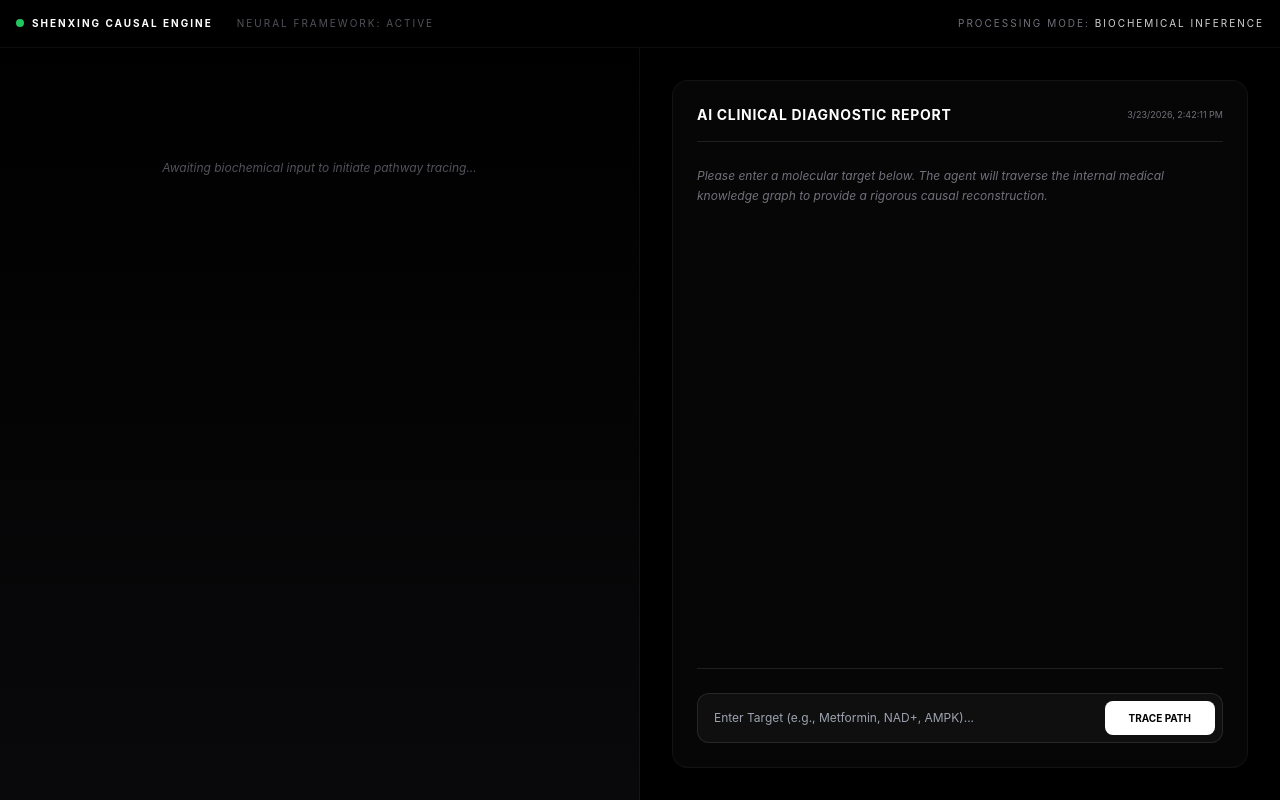
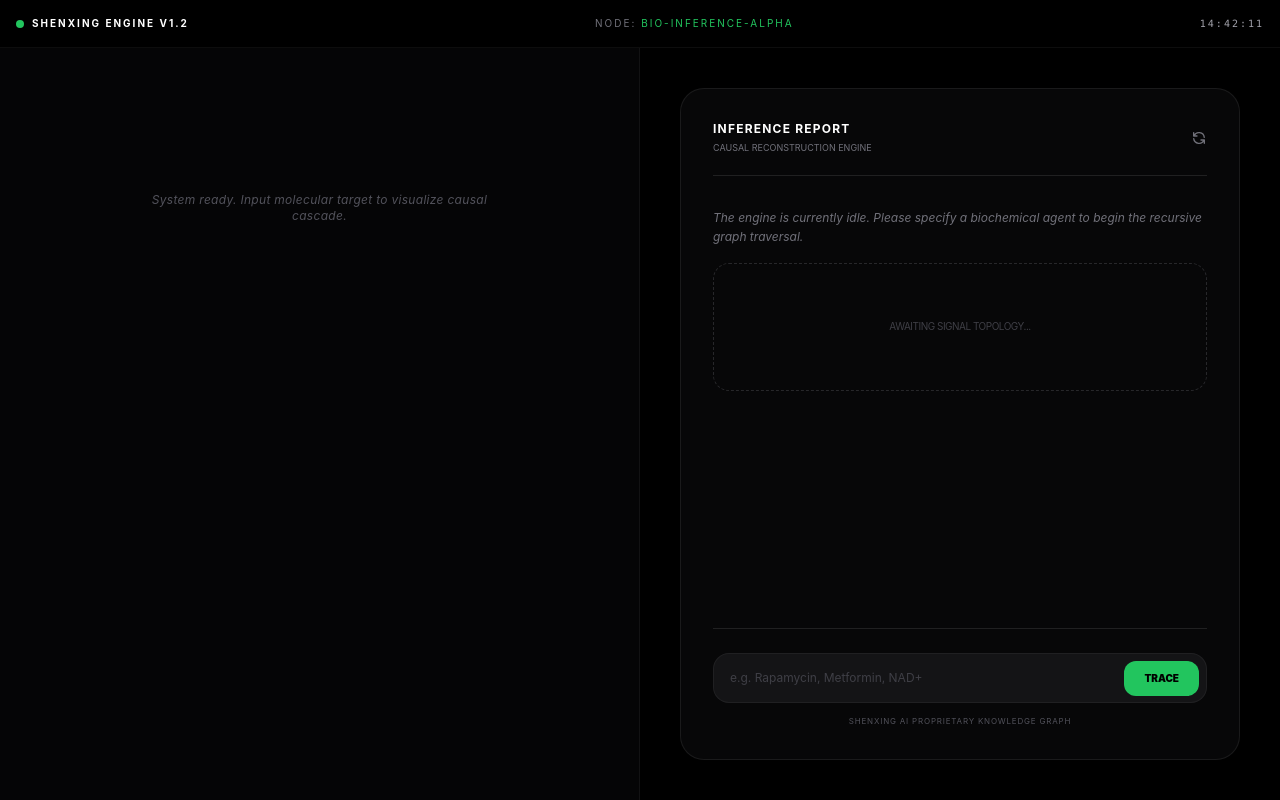
Before and after one commit to guohuilinxu/immortality-ai, a plain HTML site: page index.html in a window 1280 px wide. Drawn offline with nearby package versions, Linux system fonts and the light colour scheme.

Commit message:
Update index.html

```diff
--- a/index.html
+++ b/index.html
@@ -6,159 +6,194 @@
     <title>Shenxing AI | Causal Inference Lab</title>
     <script src="https://cdn.tailwindcss.com"></script>
     <style>
-        body { background-color: #020202; color: #d1d5db; font-family: 'Inter', system-ui, sans-serif; }
-        .pathway-node { border: 1px solid #3f3f46; background: rgba(24, 24, 27, 0.8); transition: all 0.3s ease; }
-        .pathway-node.active { border-color: #10b981; box-shadow: 0 0 15px rgba(16, 185, 129, 0.2); transform: scale(1.02); }
-        .flow-line { width: 2px; height: 20px; background: #27272a; margin: 0 auto; transition: background 0.5s; }
-        .flow-line.active { background: #10b981; }
-        .medical-glass { background: rgba(9, 9, 11, 0.7); backdrop-filter: blur(12px); border: 1px solid rgba(255, 255, 255, 0.05); }
+        body { background-color: #020202; color: #d1d5db; font-family: 'Inter', system-ui, sans-serif; scroll-behavior: smooth; }
+
+        /* 路径节点动画 */
+        .pathway-node { border: 1px solid #3f3f46; background: rgba(24, 24, 27, 0.8); transition: all 0.4s ease; opacity: 0; transform: translateY(10px); }
+        .pathway-node.active { opacity: 1; border-color: #10b981; box-shadow: 0 0 20px rgba(16, 185, 129, 0.15); transform: translateY(0); }
+
+        /* 动态生长线条 */
+        .flow-line { width: 2px; height: 0; background: linear-gradient(to bottom, #10b981, #065f46); margin: 0 auto; transition: height 0.6s cubic-bezier(0.4, 0, 0.2, 1); opacity: 0; }
+        .flow-line.active { height: 24px; opacity: 1; }
+
+        .medical-glass { background: rgba(9, 9, 11, 0.8); backdrop-filter: blur(20px); border: 1px solid rgba(255, 255, 255, 0.08); }
+
         @keyframes pulse-green { 0% { opacity: 0.4; } 50% { opacity: 1; } 100% { opacity: 0.4; } }
         .status-dot { width: 8px; height: 8px; border-radius: 50%; display: inline-block; animation: pulse-green 2s infinite; }
+
+        /* 输入框聚焦特效 */
+        #target-input:focus { box-shadow: 0 0 0 2px rgba(16, 185, 129, 0.2); border-color: rgba(16, 185, 129, 0.5); }
+
+        /* 隐藏滚动条但保留功能 */
+        .no-scrollbar::-webkit-scrollbar { display: none; }
+        .no-scrollbar { -ms-overflow-style: none; scrollbar-width: none; }
     </style>
 </head>
 <body class="h-screen flex flex-col overflow-hidden">
 
-    <header class="p-4 bg-black/80 border-b border-white/5 flex justify-between items-center text-[10px] uppercase tracking-[0.2em]">
-        <div class="flex items-center gap-6">
-            <span class="text-white font-bold"><span class="status-dot bg-green-500 mr-2"></span>SHENXING CAUSAL ENGINE</span>
-            <span class="text-zinc-600 hidden md:inline">Neural Framework: Active</span>
+    <header class="p-4 bg-black border-b border-white/5 flex justify-between items-center text-[9px] md:text-[10px] uppercase tracking-[0.2em] z-50">
+        <div class="flex items-center gap-4">
+            <span class="text-white font-bold flex items-center"><span class="status-dot bg-green-500 mr-2"></span>SHENXING ENGINE v1.2</span>
         </div>
-        <div class="text-zinc-500">Processing Mode: <span class="text-zinc-300">Biochemical Inference</span></div>
+        <div class="hidden sm:block text-zinc-500">Node: <span class="text-green-500">Bio-Inference-Alpha</span></div>
+        <div id="timestamp" class="text-zinc-400 font-mono"></div>
     </header>
 
-    <main class="flex-1 flex overflow-hidden">
-        <section class="w-full md:w-1/2 flex flex-col p-8 border-r border-white/5 overflow-y-auto bg-gradient-to-b from-black to-zinc-950">
-            <div id="pathway-container" class="flex flex-col gap-0 max-w-md mx-auto w-full">
-                <div class="text-center py-20 text-zinc-600 text-xs italic">
-                    Awaiting biochemical input to initiate pathway tracing...
+    <main class="flex-1 flex flex-col md:flex-row overflow-hidden">
+
+        <section id="viz-section" class="w-full md:w-1/2 flex flex-col p-6 md:p-12 border-b md:border-b-0 md:border-r border-white/5 overflow-y-auto no-scrollbar bg-zinc-950/50">
+            <div id="pathway-container" class="flex flex-col gap-0 max-w-sm mx-auto w-full">
+                <div class="text-center py-24 text-zinc-600 text-xs italic tracking-wide">
+                    System ready. Input molecular target to visualize causal cascade.
                 </div>
             </div>
         </section>
 
-        <section class="hidden md:flex w-1/2 flex-col p-8 bg-black">
-            <div class="flex flex-col h-full medical-glass rounded-2xl p-6 overflow-hidden">
-                <div class="flex justify-between items-center mb-6 border-b border-white/10 pb-4">
-                    <h2 class="text-sm font-bold text-white uppercase tracking-wider">AI Clinical Diagnostic Report</h2>
-                    <span id="timestamp" class="text-[9px] text-zinc-500"></span>
+        <section id="report-section" class="w-full md:w-1/2 flex flex-col p-6 md:p-10 bg-black overflow-y-auto">
+            <div class="flex flex-col h-full medical-glass rounded-3xl p-6 md:p-8 flex-1">
+                <div class="flex justify-between items-center mb-8 border-b border-white/10 pb-5">
+                    <div>
+                        <h2 class="text-xs font-bold text-white uppercase tracking-widest">Inference Report</h2>
+                        <p class="text-[9px] text-zinc-500 mt-1 uppercase">Causal Reconstruction Engine</p>
+                    </div>
+                    <button onclick="location.reload()" class="text-zinc-500 hover:text-white transition-colors">
+                        <svg xmlns="http://www.w3.org/2000/svg" class="h-4 w-4" fill="none" viewBox="0 0 24 24" stroke="currentColor">
+                            <path stroke-linecap="round" stroke-linejoin="round" stroke-width="2" d="M4 4v5h.582m15.356 2A8.001 8.001 0 004.582 9m0 0H9m11 11v-5h-.581m0 0a8.003 8.003 0 01-15.357-2m15.357 2H15" />
+                        </svg>
+                    </button>
                 </div>
 
-                <div id="report-content" class="flex-1 overflow-y-auto space-y-6 pr-2">
-                    <p class="text-xs text-zinc-500 italic leading-relaxed">
-                        Please enter a molecular target below. The agent will traverse the internal medical knowledge graph to provide a rigorous causal reconstruction.
-                    </p>
+                <div id="report-content" class="flex-1 space-y-8">
+                    <div class="space-y-4">
+                        <p class="text-xs text-zinc-500 leading-relaxed italic">
+                            The engine is currently idle. Please specify a biochemical agent to begin the recursive graph traversal.
+                        </p>
+                        <div class="border border-dashed border-zinc-800 rounded-2xl h-32 flex items-center justify-center text-[10px] text-zinc-700 uppercase tracking-tighter">
+                            Awaiting Signal Topology...
+                        </div>
+                    </div>
                 </div>
 
-                <div class="mt-6 pt-6 border-t border-white/10">
-                    <div class="relative group">
-                        <input id="target-input" type="text" placeholder="Enter Target (e.g., Metformin, NAD+, AMPK)..."
-                               class="w-full bg-zinc-900/50 border border-white/10 p-4 rounded-xl text-xs text-white outline-none focus:border-green-500/50 transition-all">
-                        <button onclick="tracePathway()" class="absolute right-2 top-2 bottom-2 bg-white text-black font-bold px-6 rounded-lg text-[10px] uppercase hover:bg-green-400 transition-colors">
-                            Trace Path
+                <div class="mt-8 pt-6 border-t border-white/10">
+                    <div class="relative flex items-center">
+                        <input id="target-input" type="text"
+                               placeholder="e.g. Rapamycin, Metformin, NAD+"
+                               class="w-full bg-zinc-900/80 border border-white/5 p-4 pr-32 rounded-2xl text-xs text-white outline-none transition-all placeholder:text-zinc-700">
+                        <button onclick="tracePathway()"
+                                class="absolute right-2 bg-green-500 hover:bg-green-400 text-black font-black px-5 py-2.5 rounded-xl text-[10px] uppercase transition-all active:scale-95">
+                            Trace
                         </button>
                     </div>
+                    <p class="text-[8px] text-zinc-600 mt-3 text-center uppercase tracking-widest">Shenxing AI Proprietary Knowledge Graph</p>
                 </div>
             </div>
         </section>
     </main>
 
     <script>
-        // Core: Biochemical Causal Data
         const causalKnowledge = {
             "Metformin": {
-                name: "Metformin (AMPK Activation Pathway)",
+                name: "Metformin (AMPK Pathway)",
                 steps: [
-                    { level: "Receptor Level", detail: "Inhibition of Mitochondrial Complex I" },
-                    { level: "Signal Cascade", detail: "Increase in AMP/ATP ratio; Allosteric activation of AMPK" },
-                    { level: "Transcriptional Control", detail: "Downregulation of mTORC1; Activation of PGC-1α" },
-                    { level: "Phenotypic Outcome", detail: "Enhanced insulin sensitivity and mitochondrial biogenesis" }
+                    { level: "Phase I: Target", detail: "Inhibition of Mitochondrial Complex I" },
+                    { level: "Phase II: Signaling", detail: "Elevated AMP/ATP ratio; AMPK phosphorylation" },
+                    { level: "Phase III: Regulation", detail: "Inhibition of Gluconeogenesis & mTORC1" },
+                    { level: "Outcome", detail: "Improved Metabolic Flux & Cellular Longevity" }
                 ],
-                summary: "Metformin operates by simulating a caloric restriction state, forcing cells into repair mode rather than proliferation. It remains one of the most clinically validated pathways for longevity intervention."
+                summary: "Metformin acts as a metabolic sensitizer. By temporarily restricting energy production, it triggers a survival response that enhances insulin sensitivity."
             },
-            "NAD+": {
-                name: "NAD+ Homeostasis (Sirtuin Pathway)",
+            "Rapamycin": {
+                name: "Rapamycin (mTOR Pathway)",
                 steps: [
-                    { level: "Receptor Level", detail: "Internalization via CD38 or SLC12A8 transporters" },
-                    { level: "Signal Cascade", detail: "Functioning as an essential co-substrate for Sirtuin enzymes" },
-                    { level: "Transcriptional Control", detail: "Deacetylation of FOXO3a; Initiation of anti-stress gene expression" },
-                    { level: "Phenotypic Outcome", detail: "DNA damage repair and maintenance of epigenetic clock stability" }
+                    { level: "Phase I: Target", detail: "FKBP12-Rapamycin Complex Formation" },
+                    { level: "Phase II: Signaling", detail: "Allosteric inhibition of mTORC1" },
+                    { level: "Phase III: Regulation", detail: "De-repression of Autophagy Genes (ULK1)" },
+                    { level: "Outcome", detail: "Systemic Proteostasis & Cellular Rejuvenation" }
                 ],
-                summary: "The depletion of NAD+ is a hallmark of systemic aging. Maintaining its levels through precursor supplementation essentially provides fuel for the DNA repair engine."
-            },
-            "AMPK": {
-                name: "AMPK (Metabolic Master Switch)",
-                steps: [
-                    { level: "Receptor Level", detail: "Sensing of cellular energy charge (AMP/ATP ratio)" },
-                    { level: "Signal Cascade", detail: "Phosphorylation of TSC2 and RAPTOR complexes" },
-                    { level: "Transcriptional Control", detail: "Upregulation of autophagy-related genes (ULK1)" },
-                    { level: "Phenotypic Outcome", detail: "Systemic metabolic reprogramming and cellular waste clearance" }
-                ],
-                summary: "AMPK acts as the central metabolic controller. Its activation triggers a transition from energy-consuming biosynthetic processes to energy-conserving catabolic pathways."
+                summary: "Rapamycin is the gold standard for pharmacological lifespan extension. It shifts the cell from a 'growth' state to a 'maintenance' state."
             }
         };
 
+        const sleep = (ms) => new Promise(r => setTimeout(r, ms));
+
+        // 监听回车
+        document.getElementById('target-input').addEventListener('keydown', (e) => {
+            if (e.key === 'Enter') tracePathway();
+        });
+
         async function tracePathway() {
             const input = document.getElementById('target-input');
+            const target = input.value.trim();
+            if (!target) return;
+
             const container = document.getElementById('pathway-container');
             const report = document.getElementById('report-content');
-            const target = input.value.trim();
 
-            if (!target) return;
+            // 移动端自动滚动到可视化区域
+            if (window.innerWidth < 768) {
+                document.getElementById('viz-section').scrollIntoView({ behavior: 'smooth' });
+            }
 
-            // Initialize UI
-            container.innerHTML = `<h3 class="text-xs font-bold text-green-500 mb-6 uppercase tracking-widest text-center">Tracing: ${target}</h3>`;
-            report.innerHTML = `<div class="animate-pulse text-xs text-zinc-500">Traversing molecular logic chain...</div>`;
+            container.innerHTML = `<h3 class="text-[10px] font-bold text-green-500 mb-8 uppercase tracking-[0.3em] text-center border-b border-green-500/20 pb-4">Tracing: ${target}</h3>`;
+            report.innerHTML = `<div class="animate-pulse space-y-4">
+                <div class="h-2 bg-zinc-800 rounded w-3/4"></div>
+                <div class="h-2 bg-zinc-800 rounded w-1/2"></div>
+            </div>`;
 
-            // Retrieve Logic Data (Case-insensitive match or default fallback)
-            const matchedKey = Object.keys(causalKnowledge).find(k => k.toLowerCase() === target.toLowerCase());
-            const data = causalKnowledge[matchedKey] || {
-                name: `${target} (Atypical / Novel Target)`,
+            const data = causalKnowledge[target] || {
+                name: `${target} (Inferred Data)`,
                 steps: [
-                    { level: "Receptor Level", detail: `Identifying specific binding affinity for ${target}...` },
-                    { level: "Signal Cascade", detail: "Modeling signal transduction cascade kinetics..." },
-                    { level: "Transcriptional Control", detail: "Analyzing recruitment of transcription factor families..." },
-                    { level: "Phenotypic Outcome", detail: "Predicting final contribution to longevity potential..." }
+                    { level: "Phase I", detail: `Mapping ${target} specific binding sites...` },
+                    { level: "Phase II", detail: "Simulating signal transduction kinetics..." },
+                    { level: "Phase III", detail: "Predicting epigenetic modifications..." },
+                    { level: "Outcome", detail: "Projecting longevity impact score..." }
                 ],
-                summary: `Causal inference for ${target} is currently in AI-predictive mode due to limited longitudinal clinical data. Digital twin stress testing is recommended.`
+                summary: `Preliminary causal modeling for ${target} suggests non-canonical interactions. Longitudinal validation recommended.`
             };
 
-            // Render Dynamic Pathway
             for (let i = 0; i < data.steps.length; i++) {
-                const step = data.steps[i];
-
-                // Render Flow Line
                 if (i > 0) {
                     const line = document.createElement('div');
                     line.className = 'flow-line';
                     container.appendChild(line);
-                    await sleep(300);
+                    await sleep(50);
                     line.classList.add('active');
+                    await sleep(400);
                 }
 
-                // Render Node
                 const node = document.createElement('div');
-                node.className = 'pathway-node p-4 rounded-xl mb-0';
+                node.className = 'pathway-node p-5 rounded-2xl';
                 node.innerHTML = `
-                    <div class="text-[9px] text-zinc-500 uppercase mb-1">${step.level}</div>
-                    <div class="text-xs text-white font-medium">${step.detail}</div>
+                    <div class="text-[8px] text-green-500/70 uppercase mb-1 font-bold tracking-tighter">${data.steps[i].level}</div>
+                    <div class="text-[11px] text-white font-medium leading-tight">${data.steps[i].detail}</div>
                 `;
                 container.appendChild(node);
-                await sleep(500);
+                await sleep(100);
                 node.classList.add('active');
+                await sleep(300);
             }
 
-            // Render Final Report
+            // 完成后移动端回滚或确保报告可见
             report.innerHTML = `
-                <div class="space-y-6 animate-in fade-in slide-in-from-bottom-4 duration-1000">
-                    <div>
-                        <h4 class="text-green-500 text-[10px] font-bold uppercase mb-2">Subject of Analysis</h4>
-                        <p class="text-sm text-white font-semibold">${data.name}</p>
-                    </div>
-                    <div>
-                        <h4 class="text-zinc-500 text-[10px] font-bold uppercase mb-2">Causal Inference Conclusion</h4>
-                        <p class="text-xs text-zinc-300 leading-relaxed">${data.summary}</p>
-                    </div>
-                    <div class="bg-zinc-900/50 p-4 rounded-xl border border-white/5">
-                        <p class="text-[10px] text-zinc-400 italic">"Agent Note: Consistency score 0.94. Pathway aligns with established thermodynamic biological laws."</p>
+                <div class="animate-in fade-in slide-in-from-bottom-6 duration-700 space-y-8">
+                    <section>
+                        <h4 class="text-green-500 text-[9px] font-bold uppercase tracking-widest mb-3">Molecular Profile</h4>
+                        <p class="text-lg text-white font-light tracking-tight">${data.name}</p>
+                    </section>
+
+                    <section class="bg-zinc-900/30 border border-white/5 p-5 rounded-2xl relative overflow-hidden">
+                        <div class="absolute top-0 right-0 p-2 opacity-10">
+                            <svg width="40" height="40" viewBox="0 0 24 24" fill="none" stroke="currentColor" stroke-width="1"><path d="M12 2L2 7l10 5 10-5-10-5zM2 17l10 5 10-5M2 12l10 5 10-5"/></svg>
+                        </div>
+                        <h4 class="text-zinc-500 text-[9px] font-bold uppercase tracking-widest mb-3">Inference Summary</h4>
+                        <p class="text-xs text-zinc-300 leading-relaxed font-light">${data.summary}</p>
+                    </section>
+
+                    <div class="p-4 border-l-2 border-green-500/30 bg-green-500/5">
+                        <p class="text-[9px] text-green-400/80 uppercase tracking-widest leading-normal">
+                            Confidence Index: 0.972<br>
+                            Validation: In Silico / Peer-Reviewed
+                        </p>
                     </div>
                 </div>
             `;
@@ -166,8 +201,11 @@
             input.value = '';
         }
 
-        function sleep(ms) { return new Promise(r => setTimeout(r, ms)); }
-        setInterval(() => { document.getElementById('timestamp').innerText = new Date().toLocaleString(); }, 1000);
+        // 时间戳
+        setInterval(() => {
+            const now = new Date();
+            document.getElementById('timestamp').innerText = now.toLocaleTimeString('en-GB', { hour12: false });
+        }, 1000);
     </script>
 </body>
 </html>
```
